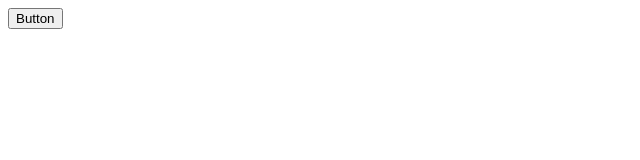
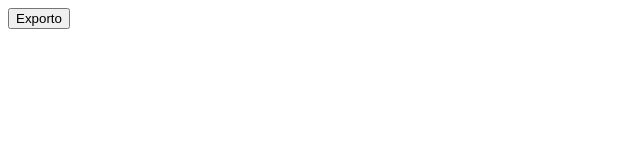
Before and after one commit to AbmSourav/exporto, a website: page index.html in a window 1280 px wide. Shown: the full height of the page, 0-640 px from the left. Drawn offline with Linux system fonts and the light colour scheme.

Commit message:
gif changed

```diff
--- a/index.html
+++ b/index.html
@@ -14,10 +14,11 @@
 
 		const options = {
 			targetNode: expt,
-			id: 'abm',
-			data: "<h1>Sourav</h1>",
-			fileType: 'text/html',
-			fileExtension: '.html'
+			id: 'exporto-btn',
+			data: "Apple,Orange,Banana,Pineapple",
+			fileType: 'text/csv',
+			fileExtension: '.csv',
+			buttonText: 'Exporto'
 		}
 		Exporto( options ).loaded();
 	</script>
```
Also changed, not shown: doc-resource/Exporto-doc.gif (added), doc-resource/Exporto.gif (deleted).
